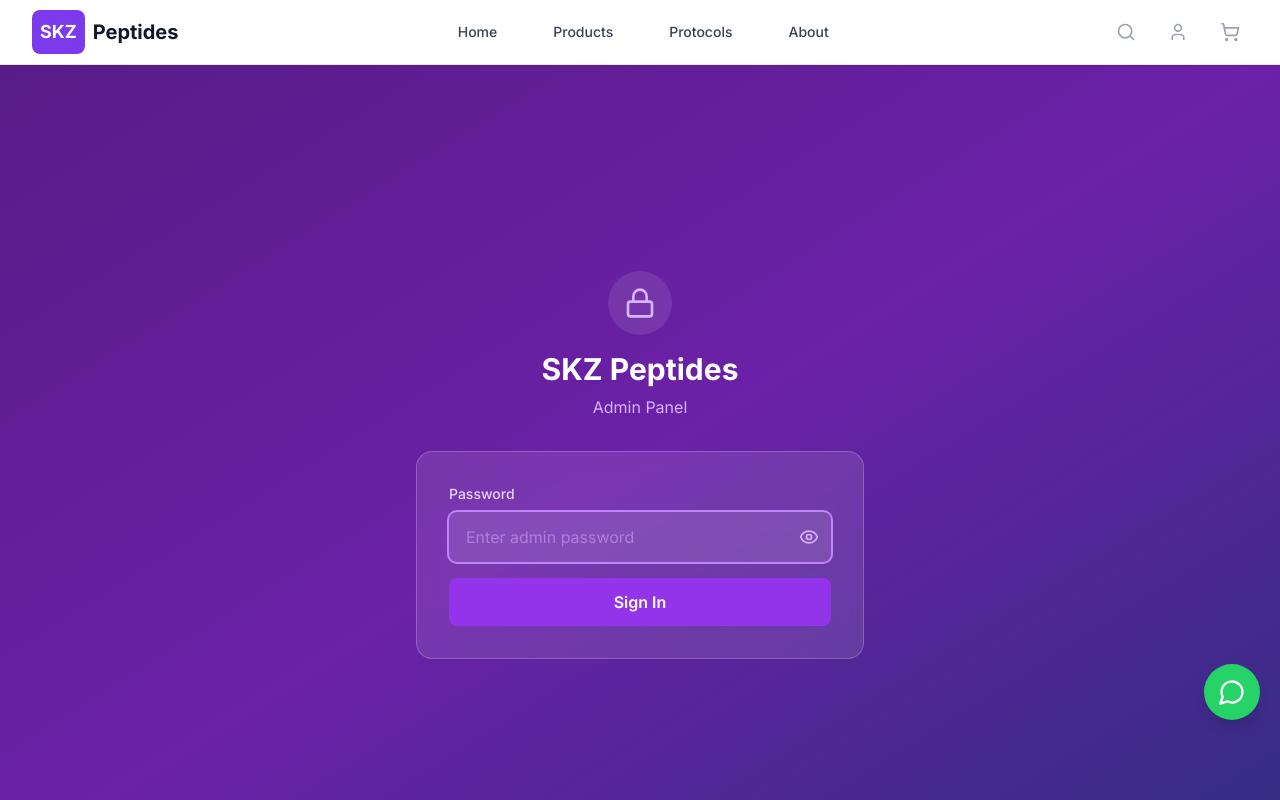
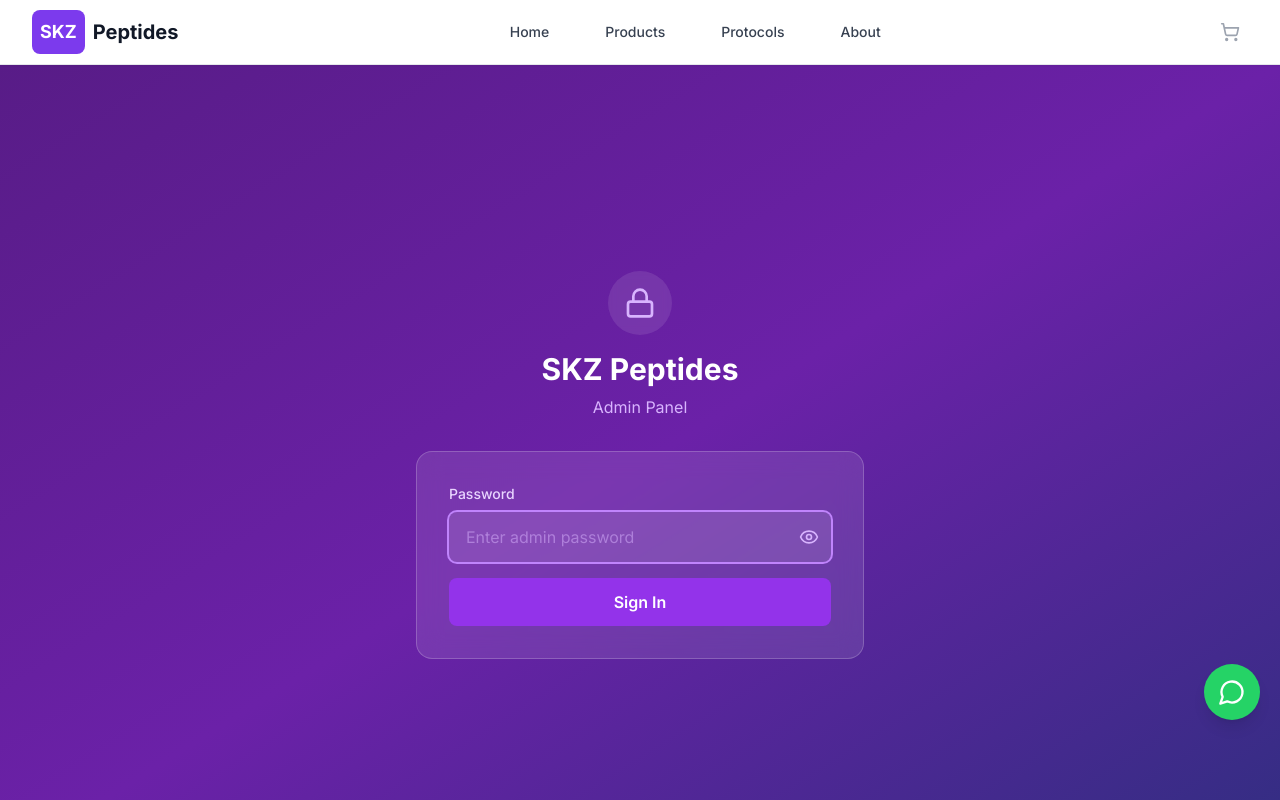
Before and after one commit to cinigami/SKZ-Peptides-, a React (Vite) app in the folder projects/skz-peptides/frontend/: page /admin in a window 1280 px wide. Shown: the top 800 px of the page. Built offline with nearby package versions, Linux system fonts and the light colour scheme.

Commit message:
remove: non-functional Search and Account icons from header

```diff
--- a/projects/skz-peptides/frontend/src/components/Header.jsx
+++ b/projects/skz-peptides/frontend/src/components/Header.jsx
@@ -49,16 +49,6 @@ const Header = () => {
 
           {/* Right side icons */}
           <div className="flex items-center space-x-4">
-            {/* Search */}
-            <button className="p-2 text-gray-400 hover:text-gray-600">
-              <Search className="w-5 h-5" />
-            </button>
-
-            {/* Account */}
-            <button className="p-2 text-gray-400 hover:text-gray-600">
-              <User className="w-5 h-5" />
-            </button>
-
             {/* Cart */}
             <Link to="/cart" className="relative p-2 text-gray-400 hover:text-gray-600">
               <ShoppingCart className="w-5 h-5" />
```
Also changed, not shown: 1 other file (tests, documents, lock files or other folders).
